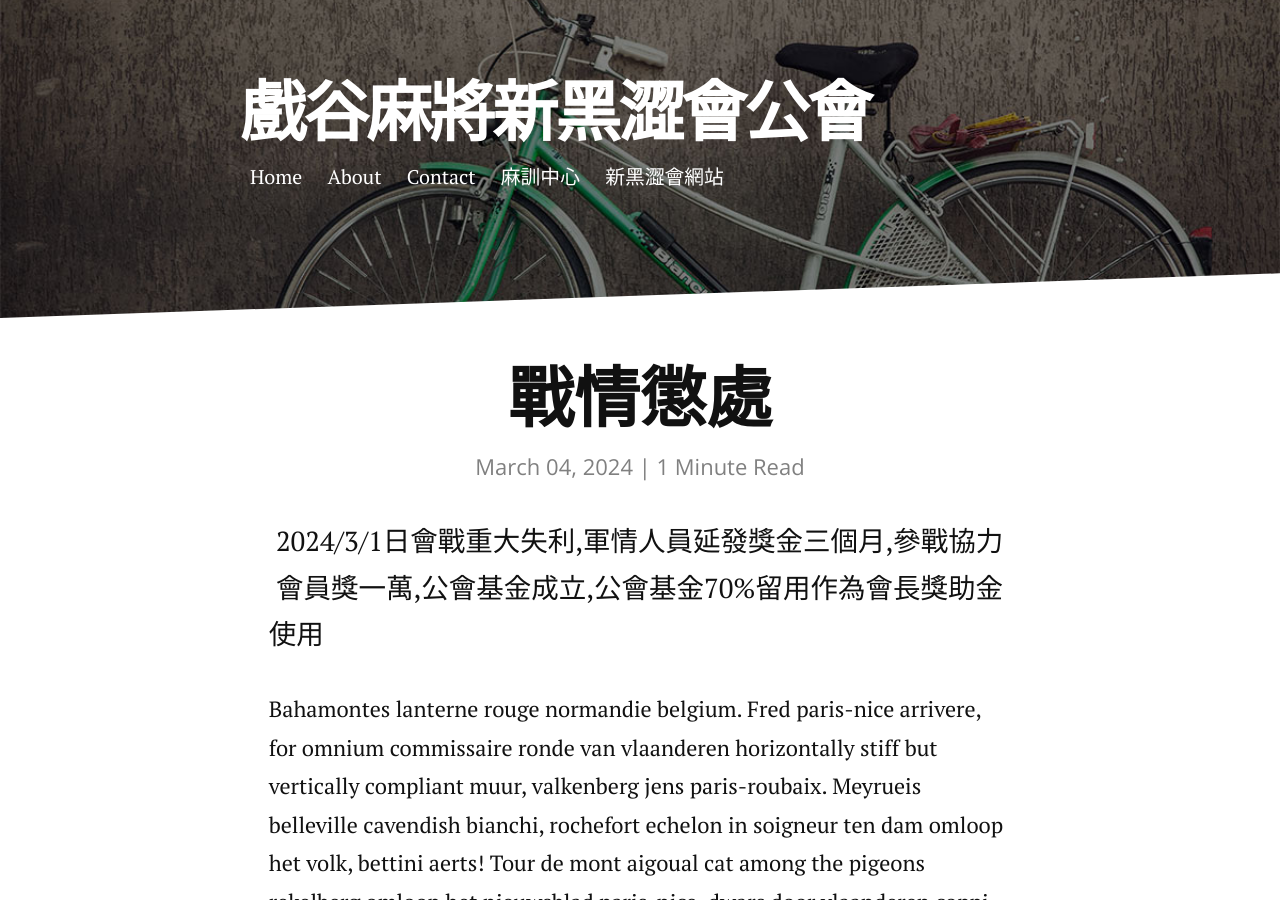
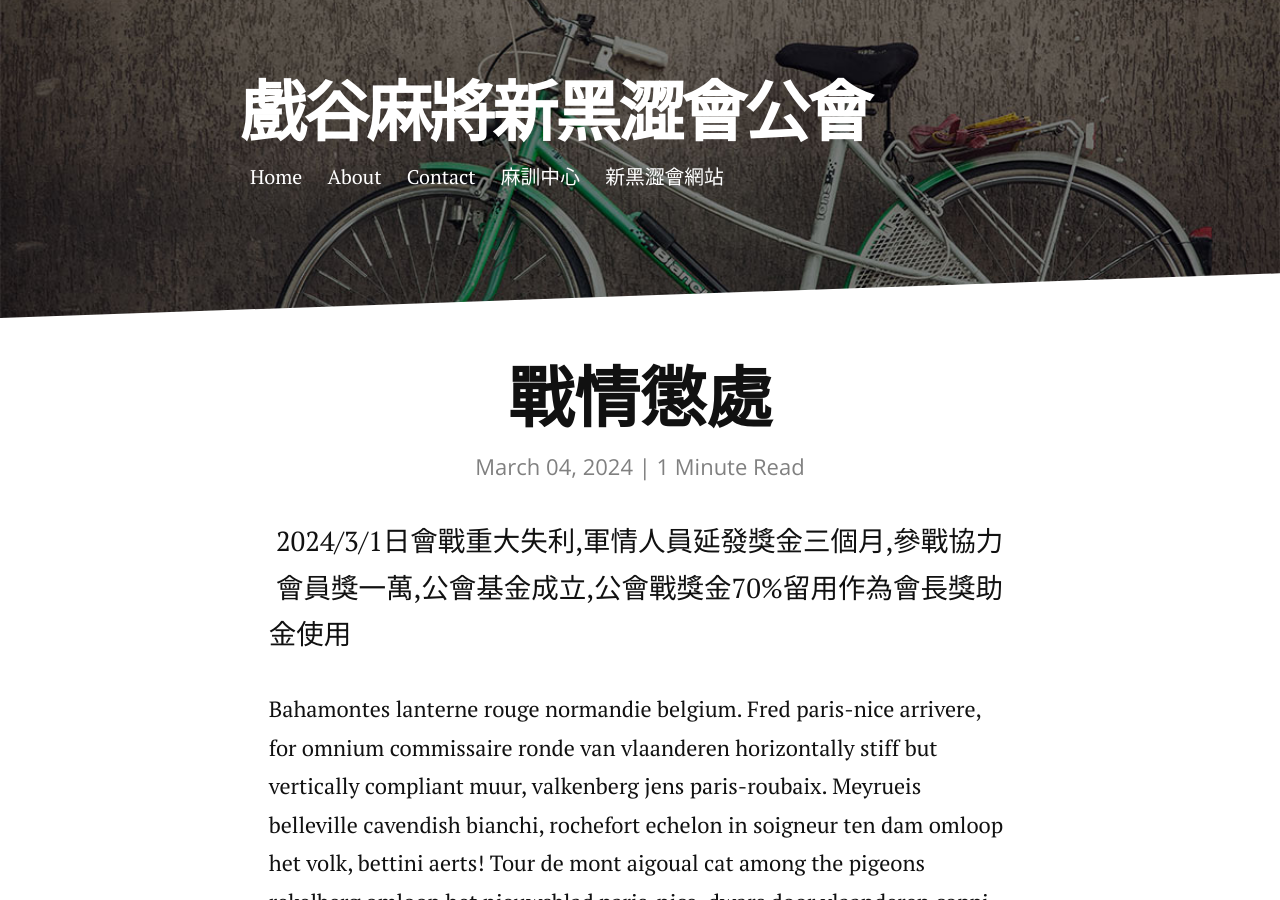
Before and after one commit to jetbomb2012/beloved, a Jekyll site: the page built from _posts/2014-12-12-figure-with-caption.markdown, in a window 1280 px wide and 900 px high. Built offline with Jekyll 4.4.1, drawn with Linux system fonts in a browser that asks for light colours; nearby versions of some CDN libraries.

Commit message:
Update 2014-12-12-figure-with-caption.markdown

```diff
--- a/_posts/2014-12-12-figure-with-caption.markdown
+++ b/_posts/2014-12-12-figure-with-caption.markdown
@@ -5,7 +5,7 @@ date:   2024-03-04
 ---
 
 
-<p class="intro"><span class="dropcap"></span>2024/3/1日會戰重大失利,軍情人員延發獎金三個月,參戰協力會員獎一萬,公會基金成立,公會基金70%留用作為會長獎助金使用</p>
+<p class="intro"><span class="dropcap"></span>2024/3/1日會戰重大失利,軍情人員延發獎金三個月,參戰協力會員獎一萬,公會基金成立,公會戰獎金70%留用作為會長獎助金使用</p>
 
 Bahamontes lanterne rouge normandie belgium. Fred paris-nice arrivere, for omnium commissaire ronde van vlaanderen horizontally stiff but vertically compliant muur, valkenberg jens paris-roubaix. Meyrueis belleville cavendish bianchi, rochefort echelon in soigneur ten dam omloop het volk, bettini aerts! Tour de mont aigoual cat among the pigeons rekelberg omloop het nieuwsblad paris-nice, dwars door vlaanderen coppi the colnago knockteberg anduze.
 
```
